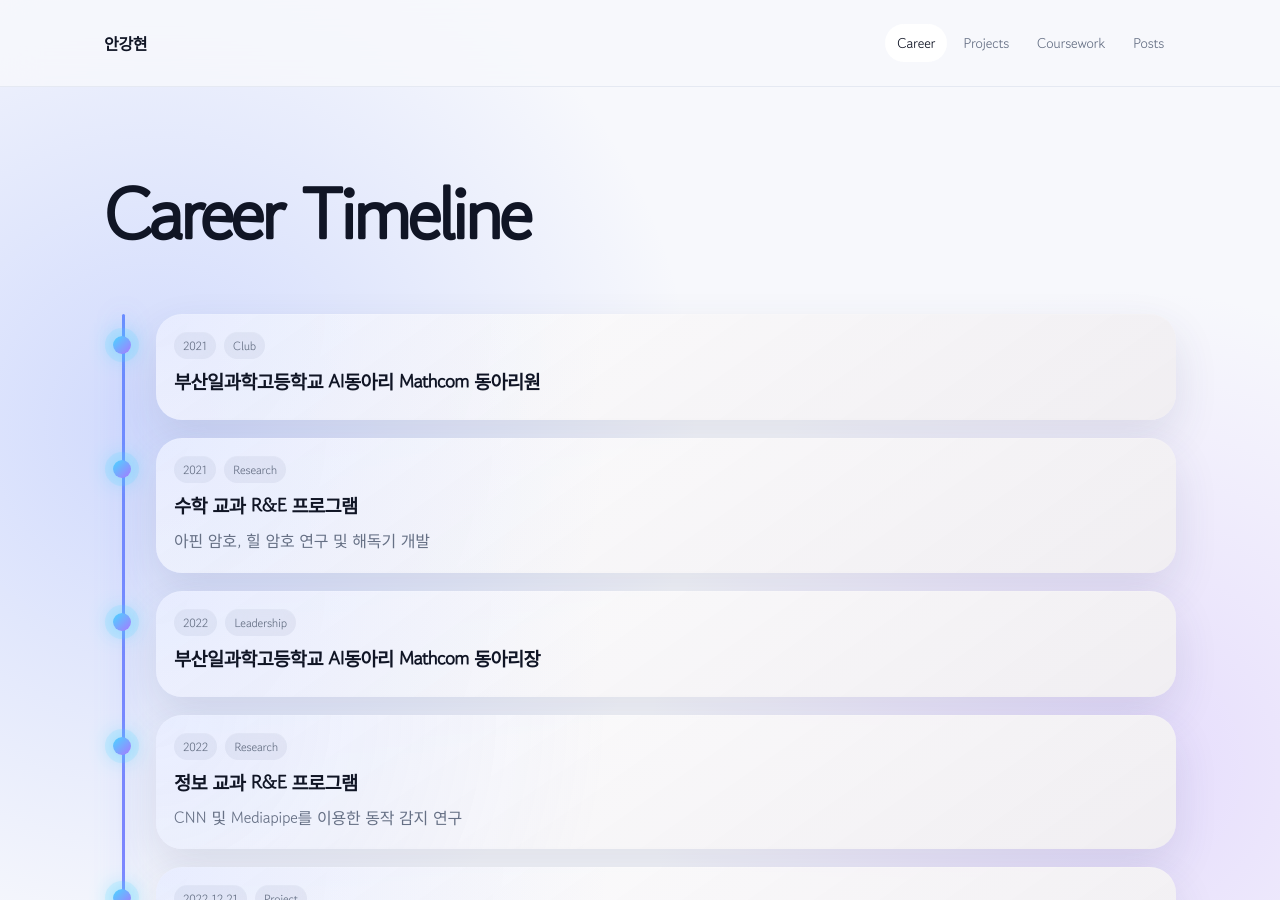
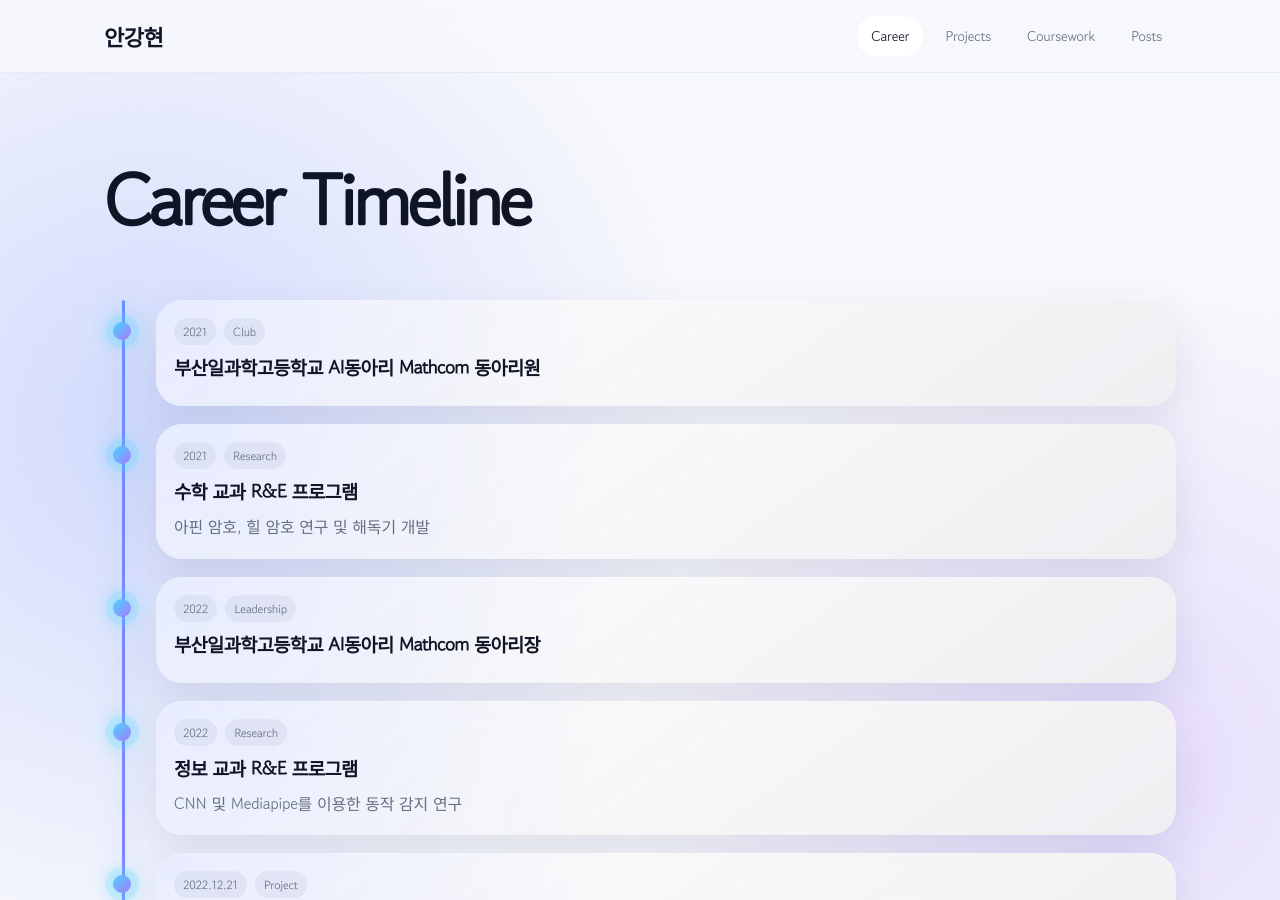
Before and after one commit to gimon0330/gimon0330.github.io, a Jekyll site: the page built from career.html, in a window 1280 px wide and 900 px high. Built offline with Jekyll 4.4.1, drawn with Linux system fonts in a browser that asks for light colours; some web fonts are replaced.

Commit message:
Load nav fixes and bust cache on career page

```diff
--- a/career.html
+++ b/career.html
@@ -8,11 +8,12 @@
   <meta name="viewport" content="width=device-width, initial-scale=1" />
   <title>Career · 안강현</title>
   <meta name="description" content="안강현의 경력, 수상, 프로젝트, 활동 타임라인" />
-  <link rel="stylesheet" href="{{ '/assets/site.css' | relative_url }}" />
-  <link rel="stylesheet" href="{{ '/assets/font.css' | relative_url }}" />
-  <link rel="stylesheet" href="{{ '/assets/career-fix.css' | relative_url }}" />
-  <script defer src="{{ '/assets/main.js' | relative_url }}"></script>
-  <script defer src="{{ '/assets/career-fix.js' | relative_url }}"></script>
+  <link rel="stylesheet" href="{{ '/assets/site.css?v=20260519-nav2' | relative_url }}" />
+  <link rel="stylesheet" href="{{ '/assets/font.css?v=20260519-nav2' | relative_url }}" />
+  <link rel="stylesheet" href="{{ '/assets/career-fix.css?v=20260519-nav2' | relative_url }}" />
+  <link rel="stylesheet" href="{{ '/assets/nav-fix.css?v=20260519-nav2' | relative_url }}" />
+  <script defer src="{{ '/assets/main.js?v=20260519-nav2' | relative_url }}"></script>
+  <script defer src="{{ '/assets/career-fix.js?v=20260519-nav2' | relative_url }}"></script>
 </head>
 <body>
   <div class="page-transition" aria-hidden="true"></div>
```
